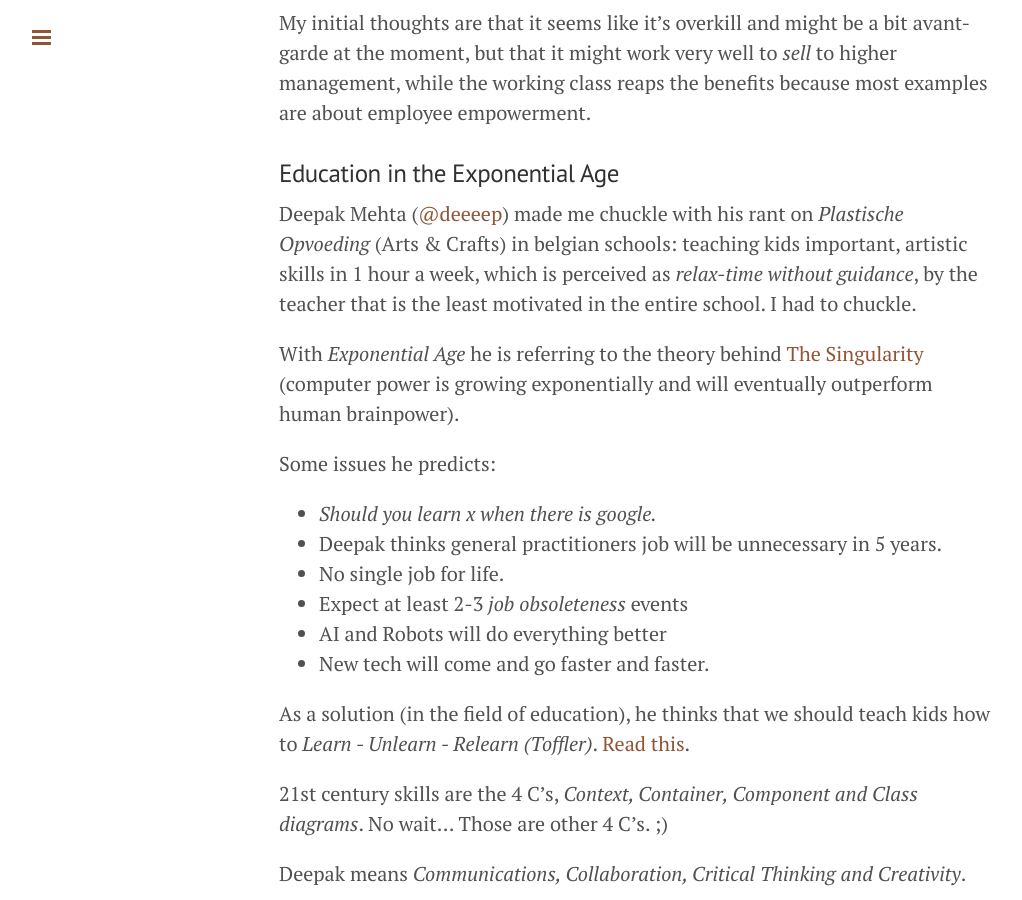
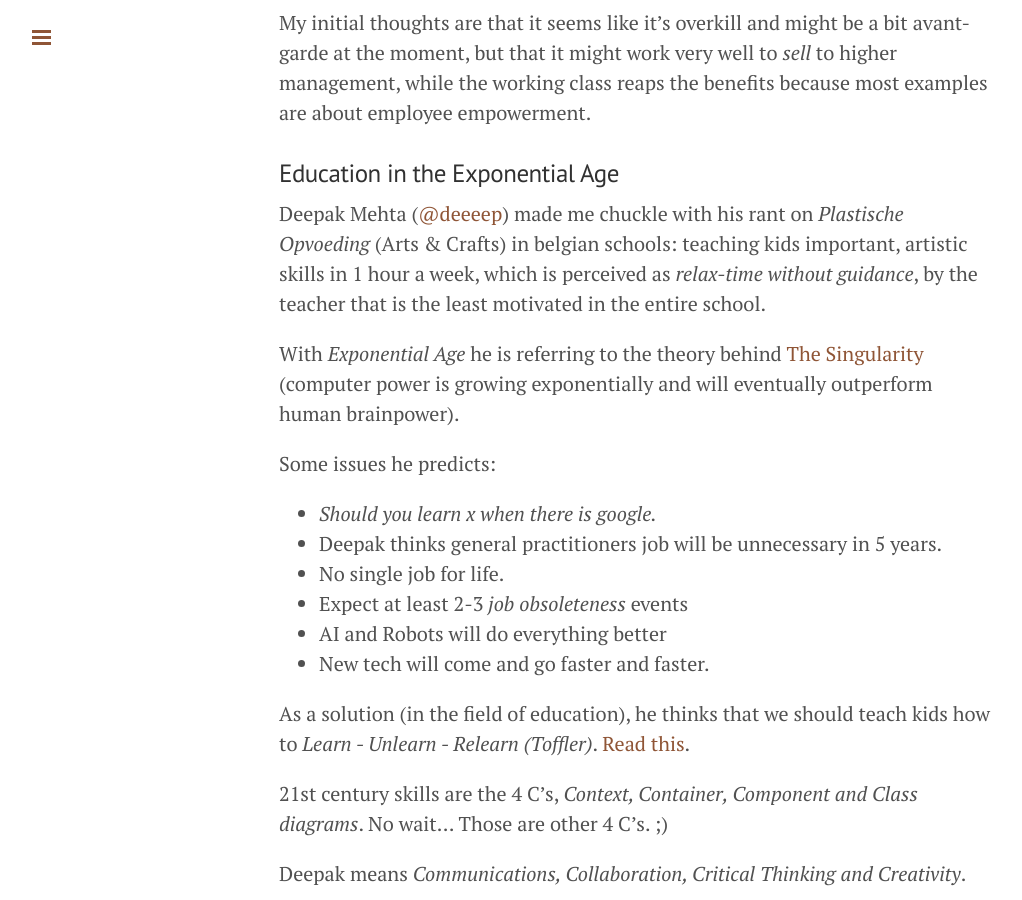
Before and after one commit to imanuelr/sch3lp.github.io, a Jekyll site: the page built from _posts/2016-09-11-darefest-2016.md, in a window 1280 px wide and 900 px high, scrolled down 8452 px. Shown: the whole window, without its empty margins (1-1023 px from the left). Built offline with Jekyll 4.4.1, drawn with Linux system fonts in a browser that asks for light colours; comment, search, counter and statistics services are not loaded.

Commit message:
apparently I chuckled twice :simple_smile:

```diff
--- a/_posts/2016-09-11-darefest-2016.md
+++ b/_posts/2016-09-11-darefest-2016.md
@@ -169,7 +169,7 @@ _Bedenk_ helps you create a matrix radiator, and facilitates actions etc., and t
 My initial thoughts are that it seems like it’s overkill and might be a bit avant-garde at the moment, but that it might work very well to _sell_ to higher management, while the working class reaps the benefits because most examples are about employee empowerment.
 
 ### Education in the Exponential Age
-Deepak Mehta ([@deeeep](http://twitter.com/deeeep)) made me chuckle with his rant on _Plastische Opvoeding_ (Arts & Crafts) in belgian schools: teaching kids important, artistic skills in 1 hour a week, which is perceived as _relax-time without guidance_, by the teacher that is the least motivated in the entire school. I had to chuckle.
+Deepak Mehta ([@deeeep](http://twitter.com/deeeep)) made me chuckle with his rant on _Plastische Opvoeding_ (Arts & Crafts) in belgian schools: teaching kids important, artistic skills in 1 hour a week, which is perceived as _relax-time without guidance_, by the teacher that is the least motivated in the entire school.
 
 With _Exponential Age_ he is referring to the theory behind [The Singularity](https://en.wikipedia.org/wiki/Technological_singularity) (computer power is growing exponentially and will eventually outperform human brainpower).
 
```
